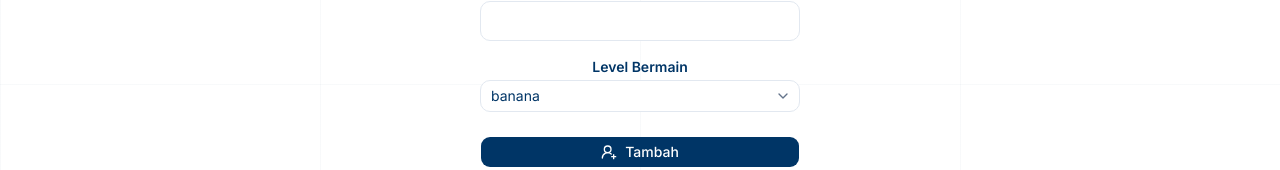
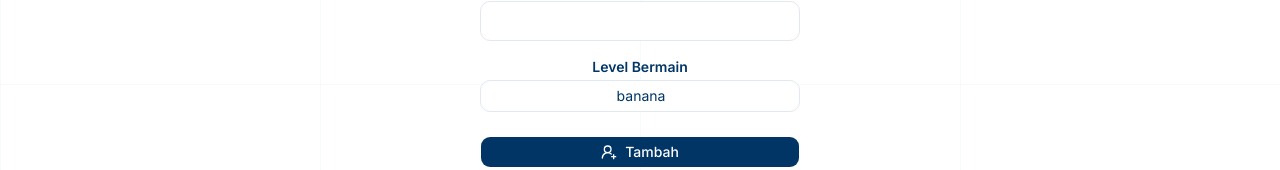
Before and after one commit to puntodamar/adu-raket-matchmaking-engine, a Next.js app: page /matchmaking/fc45043d-7a7c-48d7-8830-be532e0906df/player in a window 1280 px wide. Shown: the part 356-526 px from the top of the page. Built offline with nearby package versions, Linux system fonts and the light colour scheme.

Commit message:
update: add player

```diff
--- a/app/matchmaking/[id]/player/page.tsx
+++ b/app/matchmaking/[id]/player/page.tsx
@@ -1,4 +1,3 @@
-
 'use client';
 
 import Heading from "@/components/Heading";
@@ -23,6 +22,14 @@ export default function CreatePlayer() {
 
     const [playerName, setPlayerName] = useState('');
     const [playerLevel, setPlayerLevel] = useState<SkillLevel>('Pemula');
+    const fruits = [
+        { value: "1", label: "Pemula" },
+        { value: "2", label: "Pra-Menengah" },
+        { value: "3", label: "Menengah" },
+        { value: "4", label: "Menegah-Atas" },
+        { value: "5", label: "Pro" },
+    ];
+    const [selectedFruit, setSelectedFruit] = useState<string | null>("banana");
     const handleSubmit = () => {
 
     }
@@ -50,8 +57,6 @@ export default function CreatePlayer() {
                         />
                     </Field>
 
-
-
                     <Field className="mx-auto flex w-full flex-col gap-y-1">
                         <FieldLabel
                             htmlFor="select-player-level"
@@ -60,18 +65,24 @@ export default function CreatePlayer() {
                         </FieldLabel>
 
                         <div className="relative w-full">
-                            <Select defaultValue="banana">
-                                <SelectTrigger className="w-full cursor-pointer bg-white">
-                                    <SelectValue placeholder="Pilih buah" />
+                            <Select value={selectedFruit} onValueChange={setSelectedFruit}>
+                                {/* Added text-center and w-full to the trigger */}
+                                <SelectTrigger className="w-full cursor-pointer bg-white justify-center text-center" showIcon={false}>
+                                    <SelectValue  className="w-full text-center" >
+                                        {fruits.find((fruit) => fruit.value === selectedFruit)?.label}
+                                    </SelectValue>
                                 </SelectTrigger>
                                 <SelectContent>
                                     <SelectGroup>
-
-                                        <SelectItem value="apple" className={"text-xs text-gray-500 font-medium"}>Apple</SelectItem>
-                                        <SelectItem value="banana">Banana</SelectItem>
-                                        <SelectItem value="blueberry">Blueberry</SelectItem>
-                                        <SelectItem value="grapes">Grapes</SelectItem>
-                                        <SelectItem value="pineapple">Pineapple</SelectItem>
+                                        {fruits.map((fruit) => (
+                                            <SelectItem
+                                                key={fruit.value}
+                                                value={fruit.value}
+                                                className="text-xs font-medium hover:bg-accent/50 hover:text-white data-[highlighted]:bg-accent/50 data-[highlighted]:text-white"
+                                            >
+                                                {fruit.label}
+                                            </SelectItem>
+                                        ))}
                                     </SelectGroup>
                                 </SelectContent>
                             </Select>
--- a/components/ui/select.tsx
+++ b/components/ui/select.tsx
@@ -21,7 +21,7 @@ function SelectValue({ className, ...props }: SelectPrimitive.Value.Props) {
   return (
     <SelectPrimitive.Value
       data-slot="select-value"
-      className={cn("flex flex-1 text-left", className)}
+      className={cn("text-center justify-center", className)}
       {...props}
     />
   )
@@ -31,9 +31,11 @@ function SelectTrigger({
   className,
   size = "default",
   children,
+  showIcon = true,
   ...props
 }: SelectPrimitive.Trigger.Props & {
-  size?: "sm" | "default"
+  size?: "sm" | "default",
+  showIcon?: boolean
 }) {
   return (
     <SelectPrimitive.Trigger
@@ -46,11 +48,13 @@ function SelectTrigger({
       {...props}
     >
       {children}
-      <SelectPrimitive.Icon
-        render={
-          <ChevronDownIcon className="pointer-events-none size-4 text-muted-foreground" />
-        }
-      />
+      {showIcon && (
+        <SelectPrimitive.Icon
+          render={
+            <ChevronDownIcon className="pointer-events-none size-4 text-muted-foreground" />
+          }
+        />
+      )}
     </SelectPrimitive.Trigger>
   )
 }
```
